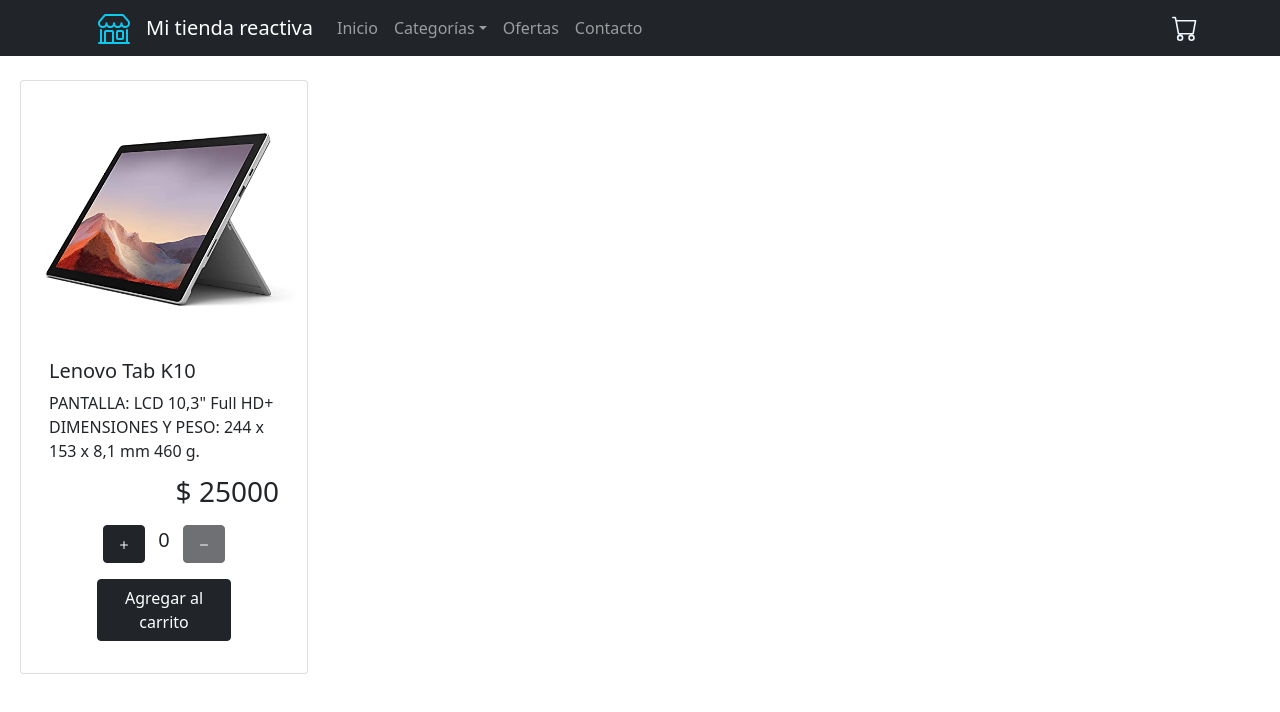
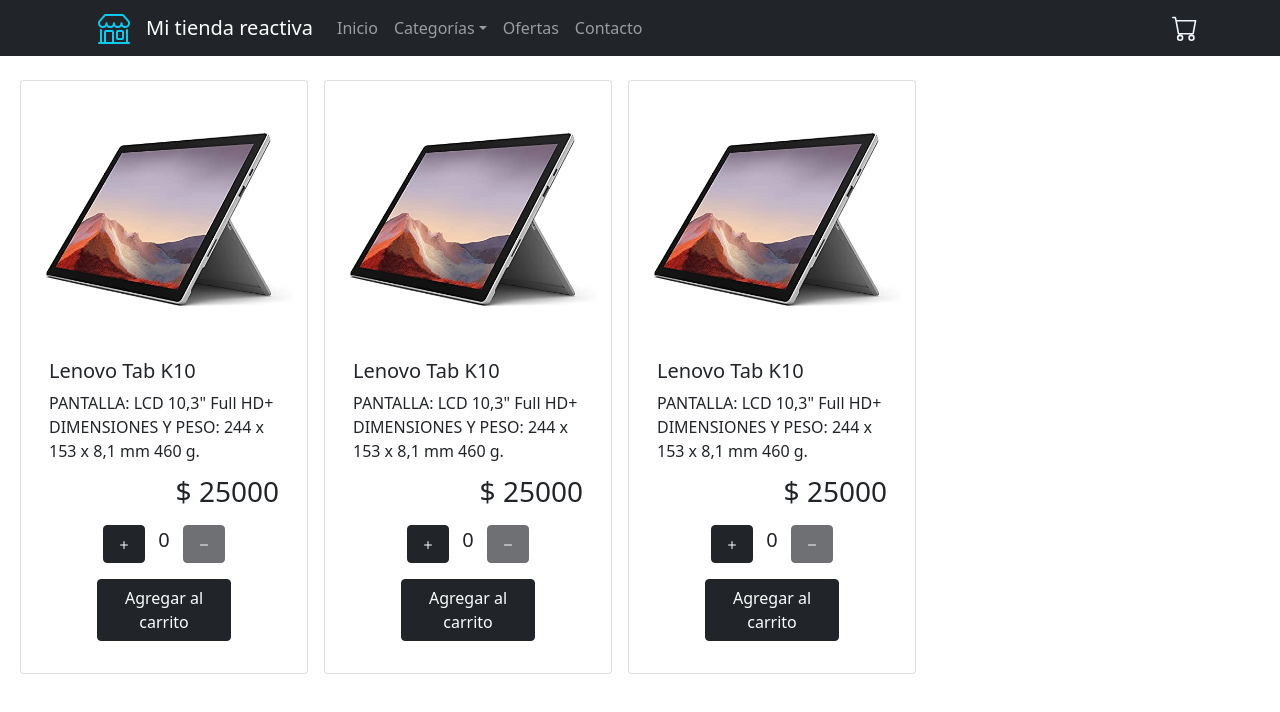
Before and after one commit to rodrigosoberon/mi-tienda-reactiva, a React (Create React App) app: page / in a window 1280 px wide. Shown: the top 712 px of the page. Built offline with nearby package versions, Linux system fonts and the light colour scheme.

Commit message:
funcionalidad agregar al carrito

```diff
--- a/src/components/Item.jsx
+++ b/src/components/Item.jsx
@@ -1,7 +1,7 @@
 import { Card } from "react-bootstrap";
 import ItemCount from "./ItemCount";
 
-function Item({ title, description, price, available, image }) {
+function Item({ title, description, price, available, image, itemsCarrito, setItemsCarrito }) {
   return (
     <Card style={{ width: "18rem" }} className="m-2">
       <Card.Img variant="top" src={image} />
@@ -9,7 +9,7 @@
         <Card.Title>{title}</Card.Title>
         <Card.Text>{description}</Card.Text>
         <Card.Subtitle className="text-end fs-3">{"$ " + price}</Card.Subtitle>
-        <ItemCount initial={0} available={available} />
+        <ItemCount initial={0} available={available} itemsCarrito={itemsCarrito} setItemsCarrito={setItemsCarrito}/>
       </Card.Body>
     </Card>
   );
--- a/src/components/ItemCount.jsx
+++ b/src/components/ItemCount.jsx
@@ -2,7 +2,7 @@
 import { Plus, Dash } from "react-bootstrap-icons";
 import { useState } from "react";
 
-function ItemCount({ initial, available }) {
+function ItemCount({ initial, available, itemsCarrito, setItemsCarrito }) {
   let [counter, setCounter] = useState(initial);
   let [isPlusDisable, setPlusDisable] = useState(false);
   let [isDashDisable, setDashDisable] = useState(true);
@@ -30,6 +30,12 @@
     setPlusDisable(false);
   };
 
+
+// TODO: Armar logica para que no se puedan agregar mas items cuando ya se haya agregado la cantidad disponible de este item
+  const agregarCarrito = () => {
+    setItemsCarrito(itemsCarrito + counter)
+  }
+
   return (
     <Container className="my-3">
       <Container className="d-flex justify-content-around align-items-center">
@@ -42,7 +48,7 @@
         </Button>
       </Container>
       <Container className="d-flex justify-content-center">
-        <Button variant="dark" className="mt-3">
+        <Button variant="dark" className="mt-3" onClick={agregarCarrito}>
           Agregar al carrito
         </Button>
       </Container>
--- a/src/components/ItemList.jsx
+++ b/src/components/ItemList.jsx
@@ -2,11 +2,13 @@
 import { Container, Row } from "react-bootstrap";
 import image from "../images/tablet.jpg";
 
-function ItemList() {
+function ItemList({itemsCarrito, setItemsCarrito}) {
   return (
     <Container fluid>
       <Row>
-        <Item title={'Lenovo Tab K10'} description={'PANTALLA: LCD 10,3" Full HD+ DIMENSIONES Y PESO: 244 x 153 x 8,1 mm 460 g.'} price={25000} available={4} image={image}/>
+        <Item title={'Lenovo Tab K10'} description={'PANTALLA: LCD 10,3" Full HD+ DIMENSIONES Y PESO: 244 x 153 x 8,1 mm 460 g.'} price={25000} available={4} image={image} itemsCarrito={itemsCarrito} setItemsCarrito={setItemsCarrito}/>
+        <Item title={'Lenovo Tab K10'} description={'PANTALLA: LCD 10,3" Full HD+ DIMENSIONES Y PESO: 244 x 153 x 8,1 mm 460 g.'} price={25000} available={4} image={image} itemsCarrito={itemsCarrito} setItemsCarrito={setItemsCarrito}/>
+        <Item title={'Lenovo Tab K10'} description={'PANTALLA: LCD 10,3" Full HD+ DIMENSIONES Y PESO: 244 x 153 x 8,1 mm 460 g.'} price={25000} available={4} image={image} itemsCarrito={itemsCarrito} setItemsCarrito={setItemsCarrito}/>
       </Row>
     </Container>
   );
--- a/src/components/ItemListContainer.jsx
+++ b/src/components/ItemListContainer.jsx
@@ -1,15 +1,14 @@
 import { Container, Button } from "react-bootstrap";
 import ItemList from "./ItemList";
 
-function ItemListContainer({itemsCarrito, setItemsCarrito}) {
-
-  function incrementarCarrito() {
-    setItemsCarrito(itemsCarrito + 1);
-}
+function ItemListContainer({ itemsCarrito, setItemsCarrito }) {
+  // function incrementarCarrito() {
+  //   setItemsCarrito(itemsCarrito + 1);
+  // }
   return (
     <Container fluid className="my-3">
       {/* <Button onClick={incrementarCarrito}>Click</Button> */}
-    <ItemList/>
+      <ItemList itemsCarrito={itemsCarrito} setItemsCarrito={setItemsCarrito}/>
     </Container>
   );
 }
```
